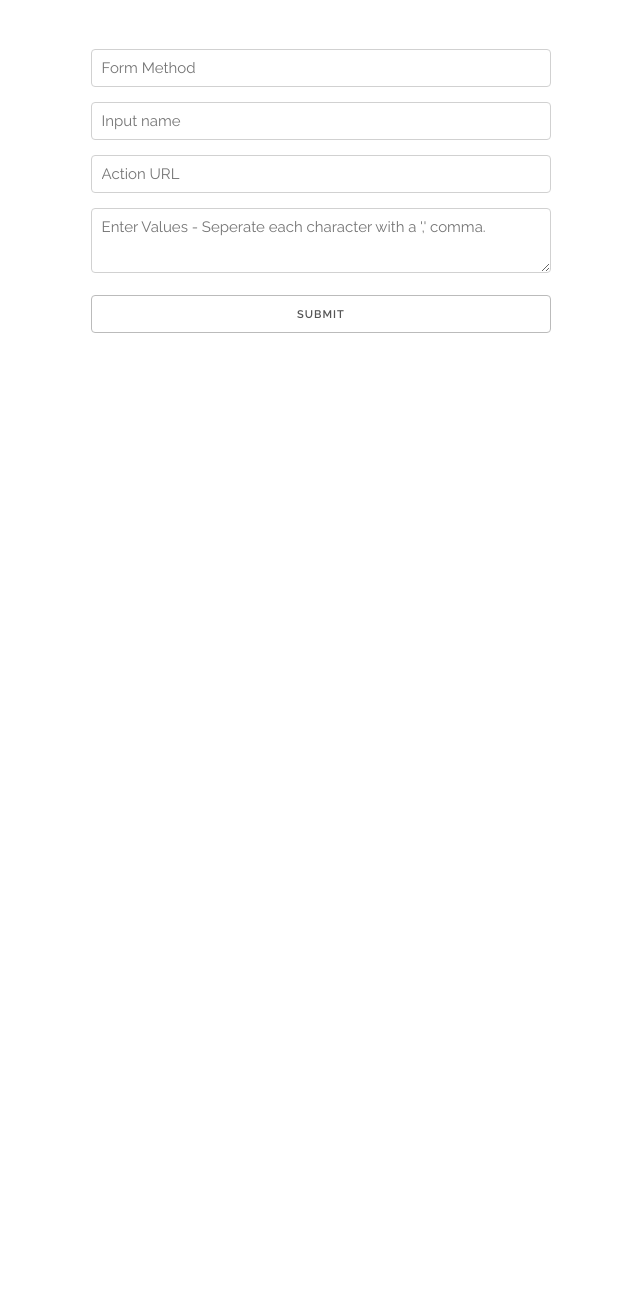
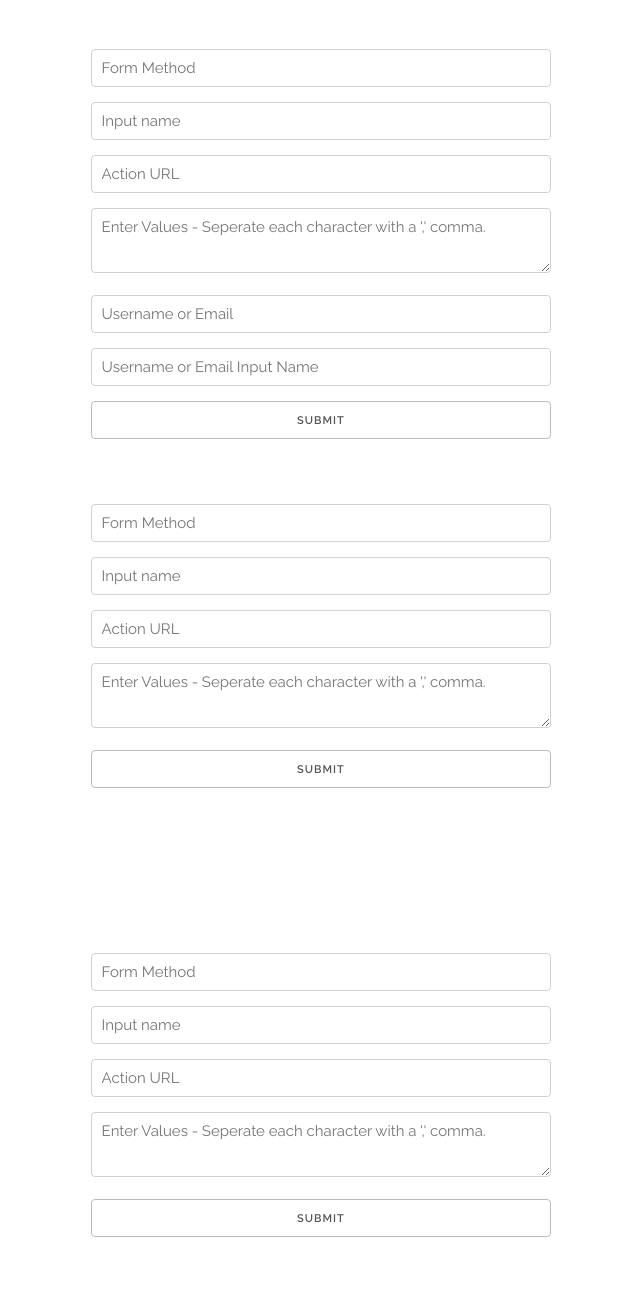
Before and after one commit to luqmanyasin/Simple-Bruteforce-Script, a PHP site: page / in a window 1280 px wide. Shown: the part 51-1353 px from the top of the page, without its empty margins (319-959 px from the left). Before the commit the page ends 384 px from the top, so only its background shows below. Run offline with PHP 8.4, Linux system fonts and the light colour scheme.

Commit message:
Update index.php
Added Support for an additional predefined field, for usernames/emails.

```diff
--- a/index.php
+++ b/index.php
@@ -4,7 +4,108 @@
 
   <!-- Basic Page Needs
   –––––––––––––––––––––––––––––––––––––––––––––––––– -->
+  <meta charset="utf-8"><!DOCTYPE html>
+<html lang="en">
+<head>
+
+  <!-- Basic Page Needs
+  –––––––––––––––––––––––––––––––––––––––––––––––––– -->
   <meta charset="utf-8">
+  <title></title>
+  <meta name="description" content="">
+  <meta name="author" content="">
+
+  <!-- Mobile Specific Metas
+  –––––––––––––––––––––––––––––––––––––––––––––––––– -->
+  <meta name="viewport" content="width=device-width, initial-scale=1">
+
+  <!-- FONT
+  –––––––––––––––––––––––––––––––––––––––––––––––––– -->
+  <link href="//fonts.googleapis.com/css?family=Raleway:400,300,600" rel="stylesheet" type="text/css">
+
+  <!-- CSS
+  –––––––––––––––––––––––––––––––––––––––––––––––––– -->
+  <link rel="stylesheet" href="css/normalize.css">
+  <link rel="stylesheet" href="css/skeleton.css">
+  <style>
+    body { text-align:center; }
+    form { transition: .2s; }
+    .float-top {position:fixed;top:10px;left:20px;}
+    .float-top.rght {position:fixed;top:10px;right:-700px;width: 40%;}
+    .top-1 {top:100px;}
+    .top-2 {top:200px;}
+    .top-3 {top:300px;}
+    .top-4 {top:400px;}
+    .top-5 {top:500px;}
+    .top-6 {top:600px;}
+    .top-7 {top:700px;}
+    .top-8 {top:800px;}
+    .top-9 {top:900px;}
+    .top-10 {top:1000px;}
+    .top-11 {top:1100px;}
+    .top-12 {top:1200px;}
+    .top-13 {top:1300px;}
+    .top-14 {top:1400px;}
+    .top-15 {top:1500px;}
+    .top-16 {top:1600px;}
+    .top-17 {top:1700px;}
+    .top-18 {top:1800px;}
+    .top-19 {top:1900px;}
+    .top-20 {top:2000px;}
+   </style>
+
+
+</head>
+<body>
+
+  <!-- Primary Page Layout
+  –––––––––––––––––––––––––––––––––––––––––––––––––– -->
+  <div class="container">
+    <div class="row">
+      <div class="offset-by-three one-half column" style="margin-top: 50px;">
+        <div class="forms">
+        </div>
+      </div>
+    </div>
+  </div>
+
+<script src="https://cdnjs.cloudflare.com/ajax/libs/jquery/2.2.1/jquery.min.js"></script>
+<script src="js/init.js"></script>
+<script>
+  var successArr 	= ['success', 'logged in', 'successful', 'welcome', 'hello', 'successfully', 'redirecting', 'please wait']; // Array of keywords that could be interpreted as successful
+  var method 		= $_GET('m');
+  var action 		= $_GET('a');
+  var named 		= $_GET('n');
+  var user 		= $_GET('u');
+  var userFormName 	= $_GET('un');
+  var name 		= $_GET('n');
+  var successArr 	= ['success', 'logged in', 'successful', 'welcome', 'hello', 'successfully', 'redirecting', 'please wait', user, 'hello '+user, 'welcome '+user, 'hello, '+user, 'welcome, '+user]; // Array of keywords that could be interpreted as successful bruteforce
+</script>
+<script>
+    var values = $_GET('values');
+    if(!named || !action || !method || !values){
+      $('.forms').append('<form action="" style="margin:50px auto" method="GET"><input type="text" name="m" placeholder="Form Method" class="u-full-width" /> <br /> <input type="text" name="n" placeholder="Input name" class="u-full-width" /> <br /> <input type="text" name="a" placeholder="Action URL" class="u-full-width" /> <br /> <textarea name="values" placeholder="Enter Values - Seperate each character with a \',\' comma." class="u-full-width" ></textarea> <input type="text" name="u" placeholder="Username or Email" class="u-full-width"/> <input type="text" name="un" placeholder="Username or Email Input Name" class="u-full-width"/> <input type="submit"  class="u-full-width"/> </form>');
+      throw new Error();
+    }
+    $('.forms').append('<div class="countcont">Successfully submitted:  <span class="count">0</span> | Possible Successes: <span class="scount">0</span> </div> <a href="" class="suball">Submit All</a>');
+    var values = values.replace(/\%2C/g, ',');
+    var arrys = getComb(values);
+    //var cntn = parseInt(1);
+    $(arrys).each(function(){
+      var input = this;
+      var formd = "<form style='margin:50px auto'> <input type='text' value='"+input+"' class='value' name='"+name+"' disabled/> <input type='submit' value='Submit' class='sub' /> <br /> <span class='stuff'>Not Submitted</span></form>";
+      $('.forms').append(formd);
+      //var cntn = parseInt(cntn)+1;
+      //console.log(cntn);
+    });
+
+</script>
+<script src="js/submit.js"></script>
+
+<!-- End Document
+  –––––––––––––––––––––––––––––––––––––––––––––––––– -->
+</body>
+</html>
   <title></title>
   <meta name="description" content="">
   <meta name="author" content="">
```
